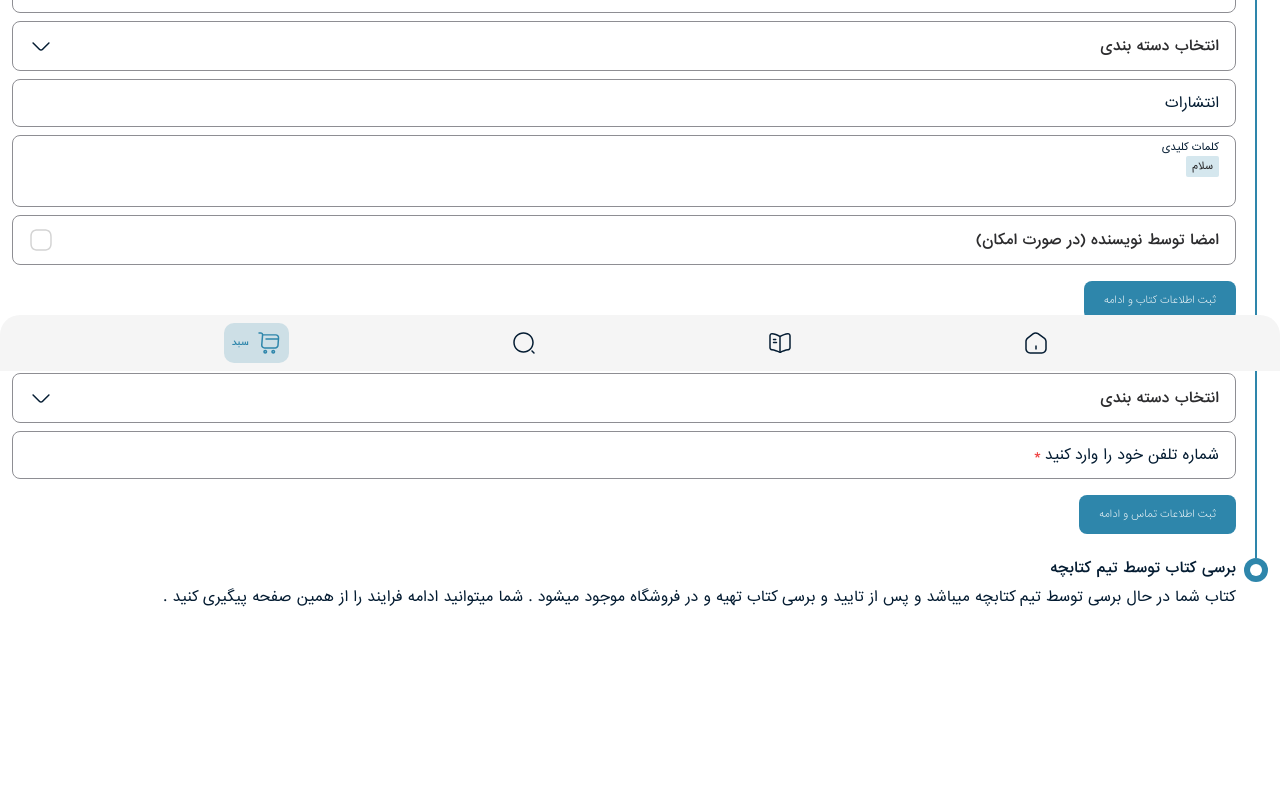
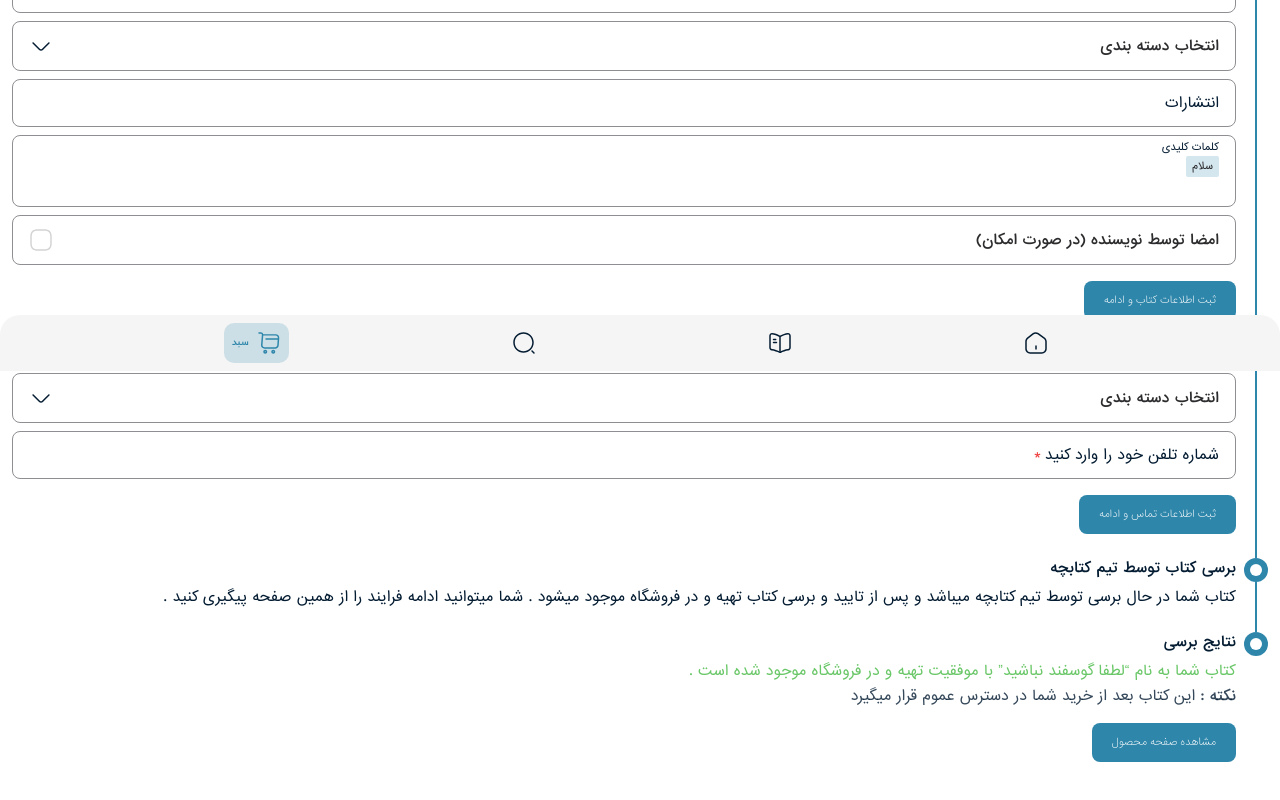
Before and after one commit to 1stMmD/ketabcheh, a React (Vite) app: page /cart in a window 1280 px wide. Shown: the part 429-1229 px from the top of the page. Before the commit the page ends 1129 px from the top, so only its background shows below. Built offline with nearby package versions, Linux system fonts and the light colour scheme.

Commit message:
add : order-result section

```diff
--- a/src/views/order-book/index.tsx
+++ b/src/views/order-book/index.tsx
@@ -9,6 +9,7 @@ import IconButton from '../../components/common/icon-button/icon-button'
 import Information from './information'
 import GetNotified from './get-notified'
 import PendingOrder from './pending-order'
+import OrderResults from './order-results'
 
 function OrderBook() {
     return (
@@ -155,5 +156,6 @@ const process = [
     Guidance,
     Information,
     GetNotified,
-    PendingOrder
+    PendingOrder,
+    OrderResults
 ]
--- /dev/null
+++ b/src/views/order-book/order-results.tsx
@@ -0,0 +1,103 @@
+import Button from "../../components/common/button/button";
+
+function OrderResults() {
+    const result = results["success"];
+
+    return (
+        <div
+        className="
+        flex-shrink
+        w-full
+        relative
+        flex
+        flex-col
+        text-primary-dark
+        overflow-hidden
+        pb-6
+        ">
+                <h3
+                className="
+                text-[14px]
+                font-medium
+                mb-2
+                ">
+                    نتایج برسی
+                </h3>
+
+                <div
+                className="
+                flex
+                flex-col
+                gap-1
+                ">
+                    <p
+                    className={`
+                    text-[14px]
+                    font-normal
+                    ${result.color}
+                    `}>
+                        {result.message}
+                    </p>
+
+                    {result.tip ?
+                    <p
+                    className="
+                    text-[14px]
+                    text-primary-dark/80
+                    ">
+                        <span
+                        className="
+                        font-medium
+                        ">
+                        نکته :
+                        </span>
+
+                        <span
+                        className="
+                        font-normal
+                        ">
+                            {" " + result.tip}
+                        </span>
+                    </p>
+                    :
+                    <></>}
+                </div>
+
+                <div
+                className="
+                mt-4
+                ">
+                    <Button
+                    size="sm">
+                        {result.button}
+                    </Button>
+                </div>
+        </div>
+    )
+}
+
+export default OrderResults
+
+const results = {
+    "fail" : {
+        message : "با عرض پوزش کتاب شما به نام “لطفا گوسفند نباشید” پیدا نشده و قابل تهیه نمیباشد .",
+        color : "text-fail",
+        tip : "این کتاب بعد از خرید شما در دسترس عموم قرار میگیرد",
+        button : "در صورت موجود شدن خبرم کن ",
+        function : () => ({})
+    },
+    "success" : {
+        message : "کتاب شما به نام “لطفا گوسفند نباشید” با موفقیت تهیه و در فروشگاه موجود شده است .",
+        color : "text-success",
+        tip : "این کتاب بعد از خرید شما در دسترس عموم قرار میگیرد",
+        button : "مشاهده صفحه محصول",
+        function : () => ({})
+    },
+    "exists" : {
+        message : "کتاب شما به نام “لطفا گوسفند نباشید” قبلا در فروشگاه موجود بوده و قابل تهیه .",
+        color : "text-primary",
+        tip : "",
+        button : "مشاهده صفحه محصول",
+        function : () => ({})
+    }
+}
```
